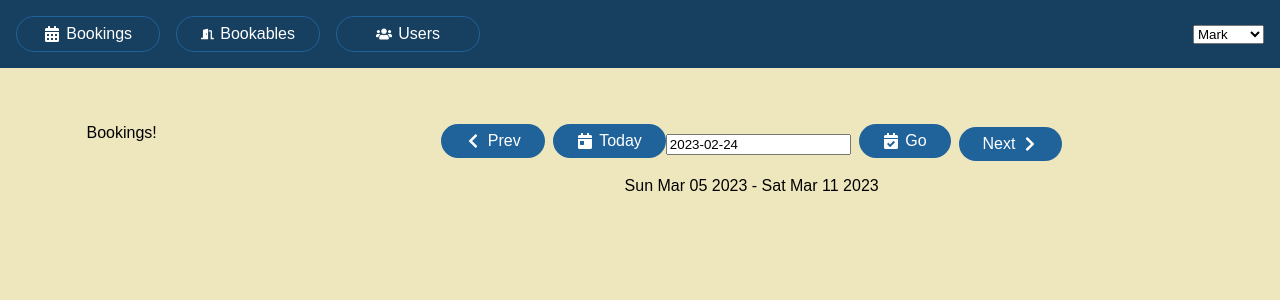
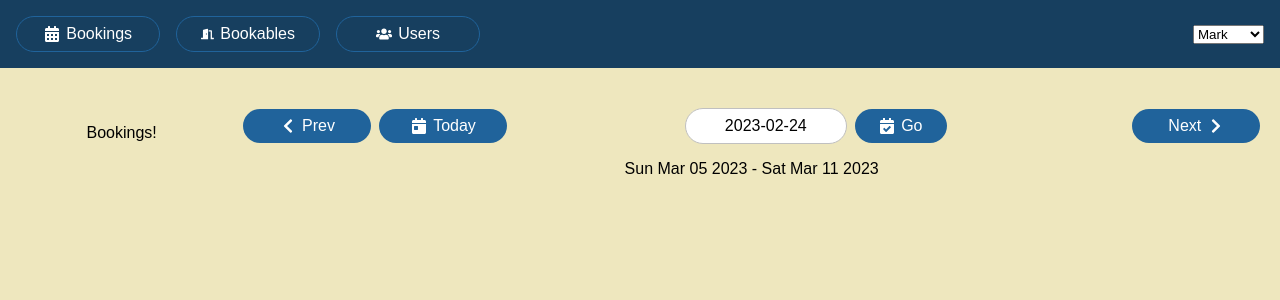
Before and after one commit to santoshnarayanan/reacthooks, a React (Create React App) app: page /bookings in a window 1280 px wide. Shown: the top 300 px of the page. Built offline with nearby package versions, Linux system fonts and the light colour scheme; data requests are answered from the project's data file.

Commit message:
Split UserList component

```diff
--- a/src/App.css
+++ b/src/App.css
@@ -193,3 +193,50 @@ main {
 .item-details .bookable-availability ul {
   list-style: square;
 }
+
+.date-picker {
+  display: flex;
+  margin: 0 0 1em;
+  justify-content: space-between;
+  align-items: center;
+}
+
+.date-picker > span {
+  flex-grow: 2;
+  display: flex;
+  align-items: center;
+  justify-content: center;
+}
+
+.date-picker input {
+  width: 8rem;
+  padding: 0.5rem 1rem;
+  border-radius: 1.5rem;
+  border: 1px solid silver;
+  font-size: 100%;
+  text-align: center;
+}
+
+.date-picker button {
+  width: 8rem;
+}
+
+.date-picker button.go {
+  width: auto;
+  height: 100%;
+}
+
+
+@keyframes spin {
+  100% {
+    transform: rotate(360deg);
+  }
+}
+
+.icon-loading {
+  animation: spin 1.5s linear infinite;
+}
+
+header .icon-loading {
+  color: white;
+}
--- /dev/null
+++ b/src/components/Users/UserDetails.js
@@ -0,0 +1,14 @@
+export default function UserDetails({ user }) {
+    return user ? (
+        <div className="item-user">
+            <div className="item-header">
+                <h2>{user.name}</h2>
+            </div>
+
+            <div className="user-details">
+                <h3>{user.title}</h3>
+                <p>{user.notes}</p>
+            </div>
+        </div>
+    ) : null;
+}
--- a/src/components/Users/UsersList.js
+++ b/src/components/Users/UsersList.js
@@ -1,20 +1,18 @@
-import { useState, useEffect, Fragment } from 'react';
+import { useState, useEffect } from 'react';
 import Spinner from "../UI/Spinner";
 import getData from "../../utils/api"; // we'll use this api function
 
-export default function UsersList () {
+export default function UsersList({ user, setUser }) {
   // include state for an error object and an isLoading flag
   const [error, setError] = useState(null);
   const [isLoading, setIsLoading] = useState(true);
-
   const [users, setUsers] = useState(null);
-  const [userIndex, setUserIndex] = useState(0);
-  const user = users?.[userIndex];
 
   // update the effect to use the getData function
   useEffect(() => {
     getData("http://localhost:3001/users")
       .then(data => {
+        setUser(data[0]); // set the user to the first user
         setUsers(data);
         setIsLoading(false); // the data has finished loading
       })
@@ -31,39 +29,25 @@ export default function UsersList () {
 
   // alternative UI while users load
   if (isLoading) {
-    return <p><Spinner/> Loading users...</p>
+    return <p><Spinner /> Loading users...</p>
   }
 
   // this UI is unchanged
   return (
-    <Fragment>
     <ul className="users items-list-nav">
       {users.map((u, i) => (
         <li
           key={u.id}
-            className={i === userIndex ? "selected" : null}
+          className={u.id === user?.id ? "selected" : null}
         >
           <button
             className="btn"
-              onClick={() => setUserIndex(i)}
+            onClick={() => setUser(u)}
           >
             {u.name}
           </button>
         </li>
       ))}
     </ul>
-
-      {user && (
-        <div className="item user">
-          <div className="item-header">
-            <h2>{user.name}</h2>
-          </div>
-          <div className="user-details">
-            <h3>{user.title}</h3>
-            <p>{user.notes}</p>
-          </div>
-        </div>
-      )}
-    </Fragment>
   );
 }
--- a/src/components/Users/UsersPage.js
+++ b/src/components/Users/UsersPage.js
@@ -1,9 +1,15 @@
+import { useState } from "react";
 import UsersList from "./UsersList";
+import UserDetails from "./UserDetails";
 
 export default function UsersPage() {
+  const [user, setUser] = useState(null);
+
+  //pass the user state down
   return (
     <main className="users-page">
-      <UsersList />
+      <UsersList user={user} setUser={setUser} />
+      <UserDetails user={user} />
     </main>
   );
 }
```
Lines whose indentation alone changed are shown as unchanged.
